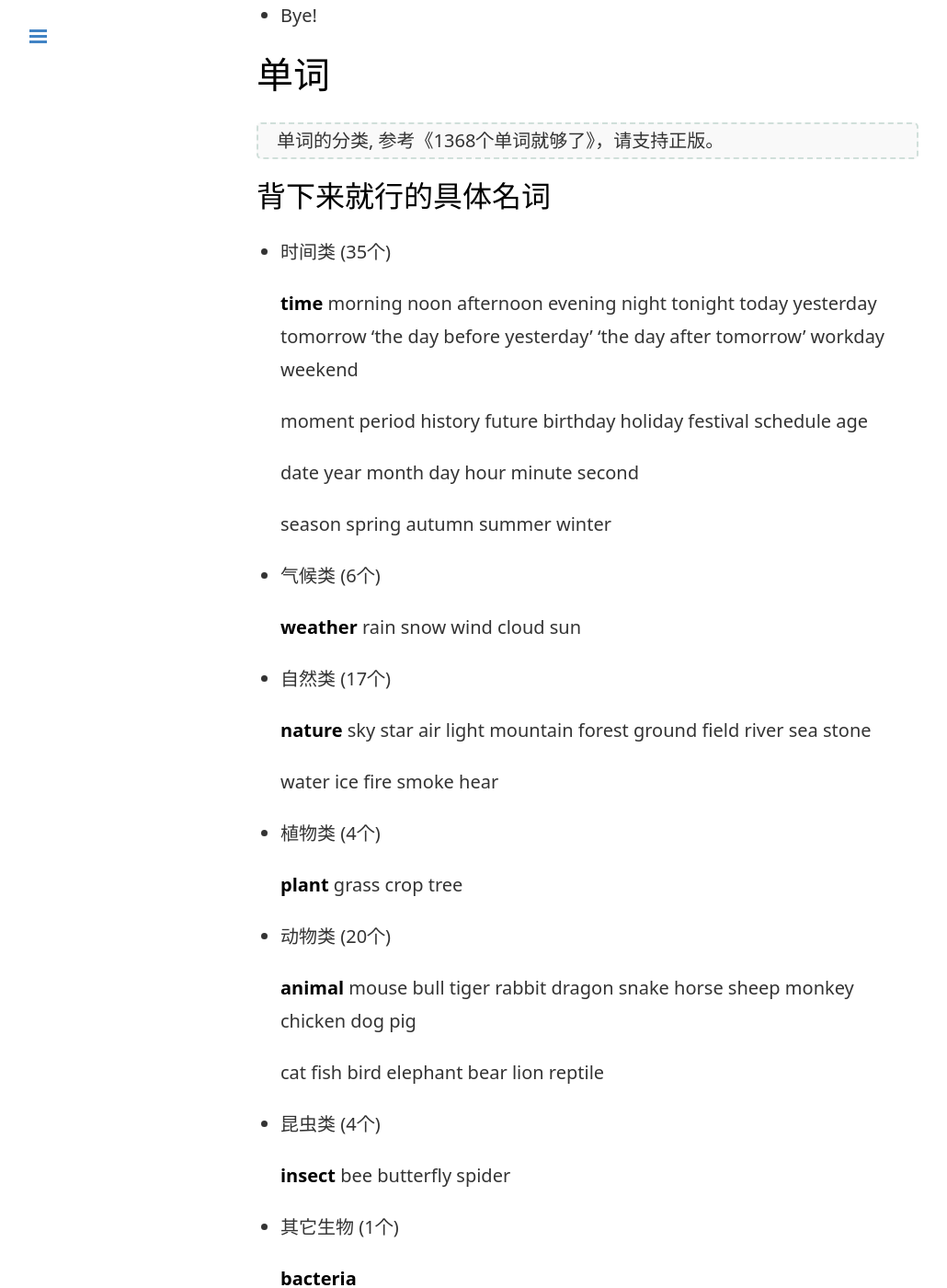
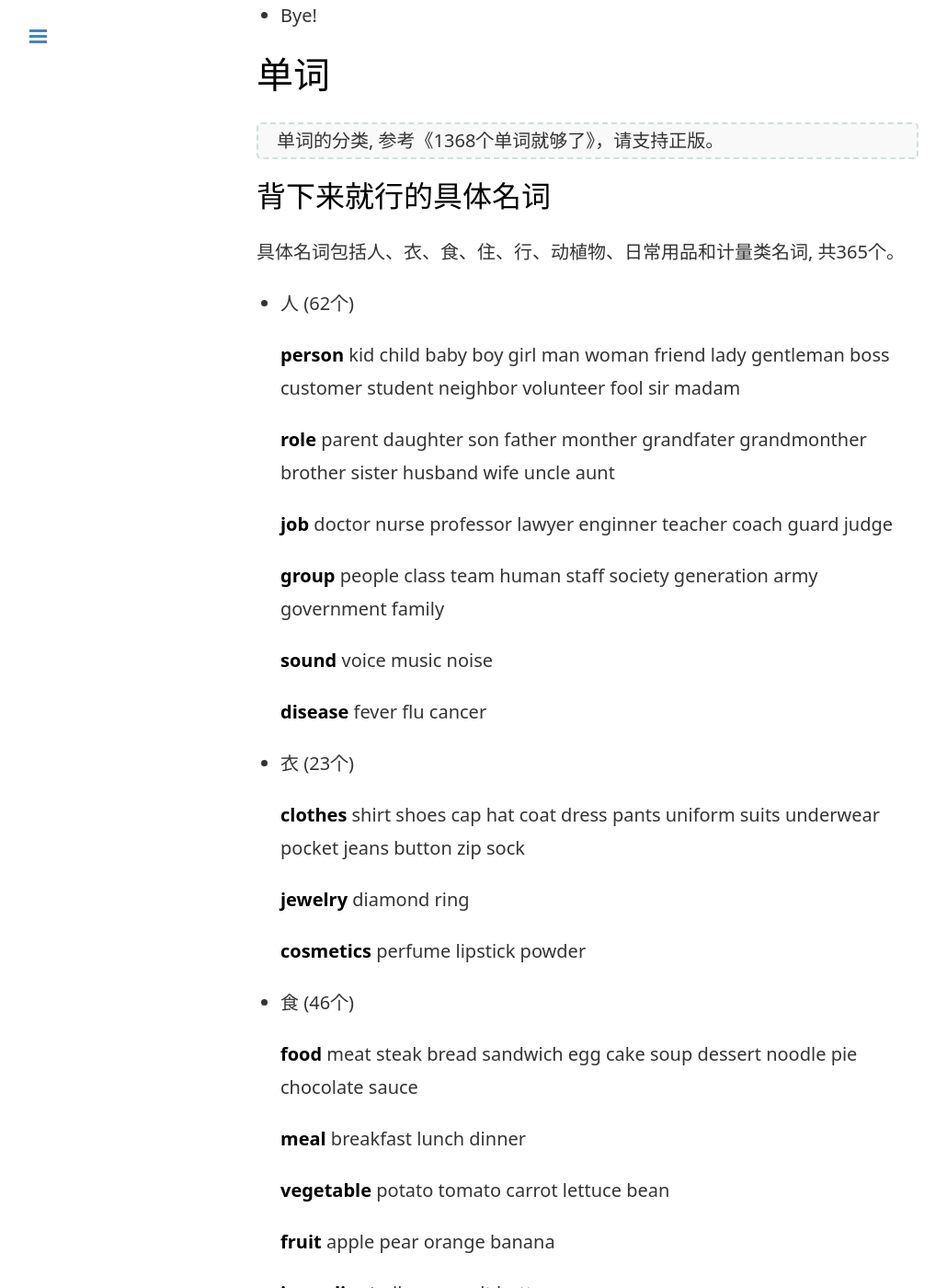
Before and after one commit to zddhub/zddhub.github.io, a Jekyll site: the page built from _posts/2016-04-01-english-cheat-sheet.md, in a window 1280 px wide and 1400 px high, scrolled down 1085 px. Shown: the whole window at 92% size, without its empty margins (1-1031 px from the left). Built offline with Jekyll 4.4.1, drawn with Linux system fonts in a browser that asks for light colours; comment, search, counter and statistics services are not loaded; some of the changed text lies outside the part shown.

Commit message:
Reclassify concrete noun

```diff
--- a/_posts/2016-04-01-english-cheat-sheet.md
+++ b/_posts/2016-04-01-english-cheat-sheet.md
@@ -37,169 +37,111 @@ tags: "English cheatsheet"
 > 单词的分类, 参考《1368个单词就够了》，请支持正版。
 
 ### 背下来就行的具体名词
+具体名词包括人、衣、食、住、行、动植物、日常用品和计量类名词, 共365个。
 
-- 时间类 (35个)
+- 人 (62个)
 
-  **time** morning noon afternoon evening night tonight today yesterday tomorrow 'the day before yesterday' 'the day after tomorrow' workday weekend
+  **person** kid child baby boy girl man woman friend lady gentleman boss customer student neighbor volunteer fool sir madam
 
-  moment period history future birthday holiday festival schedule age
+  **role** parent daughter son father monther grandfater grandmonther brother sister husband wife uncle aunt
 
-  date year month day hour minute second
+  **job** doctor nurse professor lawyer enginner teacher coach guard judge
 
-  season spring autumn summer winter
+  **group** people class team human staff society generation army government family
 
-- 气候类 (6个)
+  **sound** voice music noise
+
+  **disease** fever flu cancer
+
+- 衣 (23个)
+
+  **clothes** shirt shoes cap hat coat dress pants uniform suits underwear pocket jeans button zip sock
+
+  **jewelry** diamond ring
+
+  **cosmetics** perfume lipstick powder
+
+- 食 (46个)
+
+  **food** meat steak bread sandwich egg cake soup dessert noodle pie chocolate sauce
+
+  **meal** breakfast lunch dinner
+
+  **vegetable** potato tomato carrot lettuce bean
+
+  **fruit** apple pear orange banana
+
+  **ingredient** oil sugar salt butter cream
+
+  **drink** coffee milk tea juice beer wine alcohol
+
+  **nutrient** mineral vitamin protein
+
+- 住 (42个)
+
+  **nature** sky star air light mountain forest ground field river sea stone water ice fire smoke hear
 
   **weather** rain snow wind cloud sun
 
-- 自然类 (17个)
+  **house** office room floor wall window door roof kitchen
 
-  **nature** sky star air light mountain forest ground field river sea stone
+  **furniture** bed chair desk table seat couch
 
-  water ice fire smoke hear
+  **organization** company charity
 
-- 植物类 (4个)
 
-  **plant** grass crop tree
+- 行 (39个)
 
-- 动物类 (20个)
+  **transport** traffic bicycle ship boat plane train
+
+  **vehicle** motorcycle bus car track brake engine gear tire wheel
+
+  **road** street bridge station
+
+  **place** town village city hospital school restaurant hotel university factory jail park zoo store club bar court market
+
+
+- 动植物 (29个)
 
   **animal** mouse bull tiger rabbit dragon snake horse sheep monkey chicken dog pig
 
   cat fish bird elephant bear lion reptile
 
-- 昆虫类 (4个)
-
   **insect** bee butterfly spider
-
-- 其它生物 (1个)
 
   **bacteria**
 
-- 地点类 (18个)
+  **plant** grass crop tree
 
-  **place** hospital school restaurant hotel university factory jail park zoo store club bar court market
 
-  town village city
+- 事情 (6个)
 
-- 机构类
+  **thing** issue matter stuff object event
 
-  **organization** company charity
 
-- 声音类
+- 日常用品 (72个)
 
-  **sound** voice music noise
+  **toy** brush mirror chain board handle bottle wood pen book album envelope ticket menu card pipe tube wire belt web gift film cartnoon screen channel alarm electricity towel carper tool clock knife fork spoon junk medicine drug pill
 
-- 食品类
-
-  **food** meat steak bread sandwich egg cake soup dessert noodle pie chocolate sauce
-
-- 餐饮类
-
-  **meal** breakfast lunch dinner
-
-- 蔬菜类
-
-  **vegetable** potato tomato carrot lettuce bean
-
-- 水果类
-
-  **fruit** apple pear orange banana
-
-- 食材类
-
-  **ingredient** oil sugar salt butter cream
-
-- 饮料类
-
-  **drink** coffee milk tea juice beer wine alcohol
-
-- 营养类
-
-  **nutrient** mineral vitamin protein
-
-- 疾病类
-
-  **disease** fever flu cancer
-
-- 房屋类
-
-  **house** office room floor wall window door roof kitchen
-
-- 家具类
-
-  **furniture** bed chair desk table seat couch
-
-- 服装类
-
-  **clothes** shirt shoes cap hat coat dress pants uniform suits underwear pocket jeans button zip sock
-
-- 首饰类
-
-  **jewelry** diamond ring
-
-- 化妆品
-
-  **cosmetics** perfume lipstick powder
-
-- 交通类
-
-  **transport** traffic bicycle ship boat plane train
-
-- 车辆类
-
-  **vehicle** motorcycle bus car track brake engine gear tire wheel
-
-- 路桥类
-
-  **road** street bridge station
-
-- 装置类
+  **material** cloth paper glass plastic gold paint chemical
 
   **device** lock key bell scale tap
 
-- 设备类
-
   **equipment** shower radio telephone camera computer TV fridge video
-
-- 容器类
 
   **container** box cup dish plate bowl basket tub sink pot pan
 
-- 材料类
 
-  **material** cloth paper glass plastic gold paint chemical
+- 计量 (46个)
 
-- 日常用品类
-
-  toy brush mirror chain board handle cartnoon bottle wood clock knife pen book album menu card envelope ticket pipe tube wire belt web film screen gift channel alarm electricity towel carper tool junk fork spoon medicine drug pill
-
-- 数量
+  **unit** meter inch pound gram piece
 
   **couple** double load pack lot
 
-- 单位
+  **time** morning noon afternoon evening night tonight today yesterday tomorrow 'the day before yesterday' 'the day after tomorrow' workday weekend
 
-  **unit** meter inch pound gram piece
+  **moment** period history future birthday holiday festival schedule age
 
-- 事情
+  **date** year month day hour minute second
 
-  **thing** issue matter stuff object event
-
-### 有关人的名词
-
-- 家庭角色类
-
-  **role** parent daughter son father monther grandfater grandmonther brother sister husband wife uncle aunt
-
-- 社会角色
-
-  kid child baby boy girl man woman friend lady gentleman boss customer student neighbor person volunteer fool sir madam
-
-- 职业类
-
-  job doctor nurse professor lawyer enginner teacher coach guard judge
-
-- 群体类
-
-  group people class team human staff society generation army government family
+  **season** spring autumn summer winter
```
